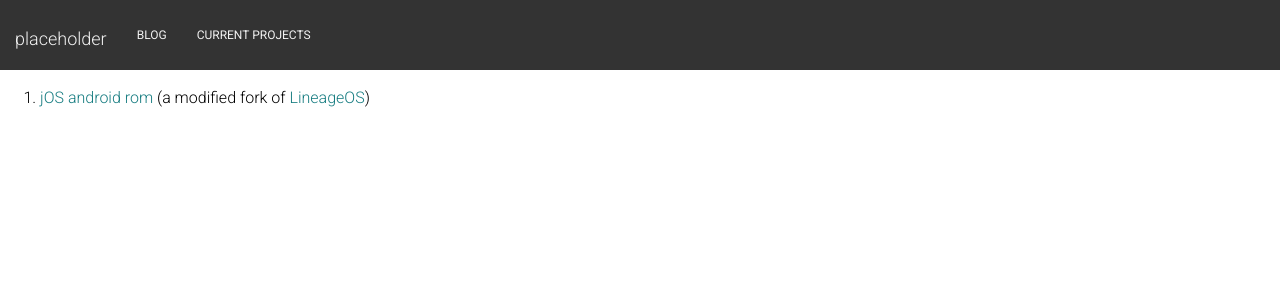
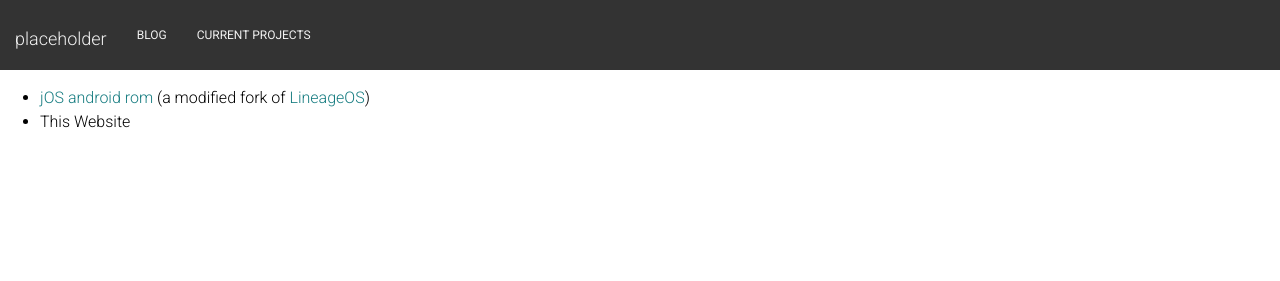
Before and after one commit to dot166/dot166.github.io, a Jekyll site: the page built from projects/index.html, in a window 1280 px wide. Shown: the top 281 px of the page. Built offline with Jekyll 4.4.1, drawn with Linux system fonts in a browser that asks for light colours.

Commit message:
update project list

```diff
--- a/projects/index.html
+++ b/projects/index.html
@@ -2,6 +2,7 @@
 layout: default
 title: Current Projects
 ---
-<ol>
+<ul>
   <li><a href="https://github.com/jf916/android" target="_blank">jOS android rom</a> (a modified fork of <a href="https://lineageos.org" target="_blank">LineageOS</a>)</li>
-</ol>
+  <li>This Website</li>
+</ul>
```
